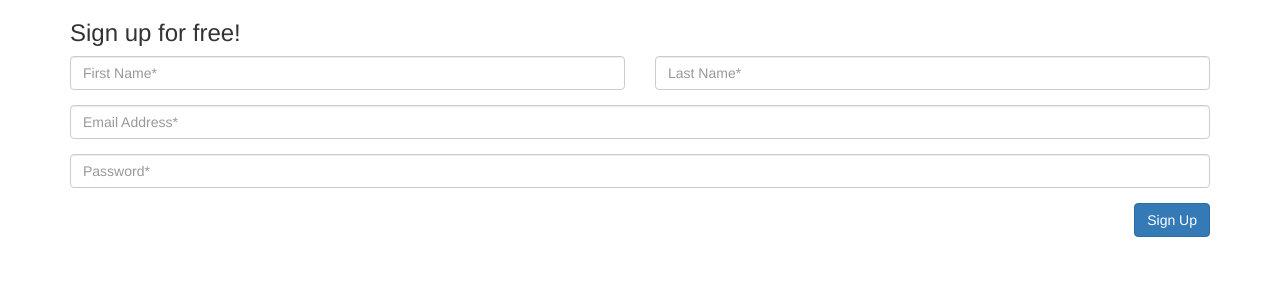
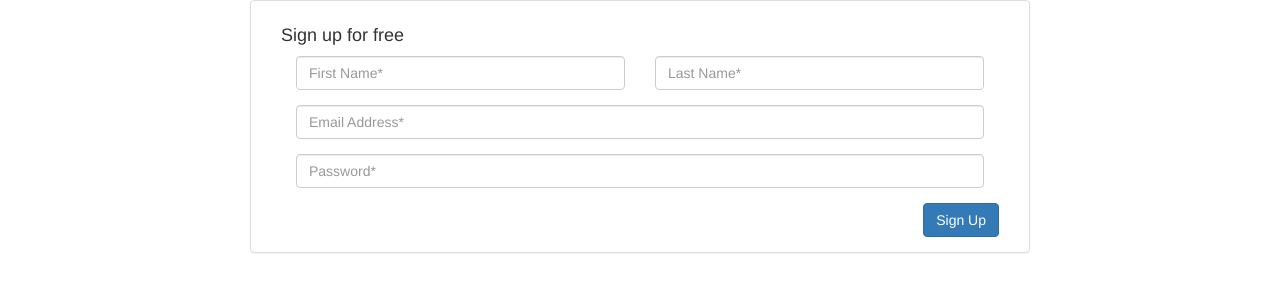
Before and after one commit to Wishdream/STD-CSSjQuery, a plain HTML site: page register.html in a window 1280 px wide. Drawn offline with nearby package versions, Linux system fonts and the light colour scheme.

Commit message:
Clear formatting, added panelling

```diff
--- a/register.html
+++ b/register.html
@@ -10,31 +10,39 @@
 	</head>
 
 	<body>
+
+		<!-- Main Layout -->
 		<div class="container">
+			<div class="row">
+				<div class="panel panel-default col-md-8 col-md-offset-2">
+					<div class="panel-body">
+						<!-- Alert Display -->
 						<div id="successMsg" class="alert alert-success hide" role="alert">
 							Registration Successful!
 						</div>
 						<form>
 							<input type="hidden" id="inputID" value="12022268">
-	  		<h3>Sign up for free!</h3>
-	  		<div class="row">
+							<h4>Sign up for free</h4>
 							<div class="form-group col-md-6">
-	    			<input class="form-control" id="inputFirstName" placeholder="First Name*" required>
+								<input class="form-control" type="text" id="inputFirstName" placeholder="First Name*" required>
 							</div>
 							<div class="form-group col-md-6">
-		    		<input class="form-control" id="inputLastName" placeholder="Last Name*" required>
+								<input class="form-control" type="text" id="inputLastName" placeholder="Last Name*" required>
 							</div>
-	  		</div>
-	  		<div class="form-group">
+							<div class="form-group col-md-12">
 								<input class="form-control" type="email" id="inputEmail" placeholder="Email Address*" required>
 							</div>
-			<div class="form-group">
+							<div class="form-group col-md-12">
 								<input class="form-control" type="password" id="inputPassword" placeholder="Password*" required>
 							</div>
 							<button class="btn btn-primary pull-right" type="submit">Sign Up</button>
 						</form>
 					</div>
+				</div>
+			</div>
+		</div>
 
+		<!-- Modal Notification -->
 		<div id="saveModal" class="modal fade">
 			<div class="modal-dialog">
 				<div class="modal-content">
@@ -54,32 +62,30 @@
 			</div>
 		</div>
 
+		<!-- Script Execution -->
 		<script type="text/javascript">
-	  	// load script when document is ready (all resources loaded)
 			$(document).ready(function() {
-	    // global input variable
 				var input = {};
 
-	    // on form submit
+				// On Form Submit
 				$('form').submit(function(e) {
 					e.preventDefault();
 
 					var $this = $(this);
-	      // serialize form, for form submission
+					// Serialize input for submission
 					input = $this.serialize();
 
 					$('#saveModal .userInput').empty();
 					$('#saveModal .userInput').append(
-	      	$('<p></p>').html('<strong>Name: </strong>' + $('#inputFirstName').val() + ' ' + $('#inputLastName').val())
-	      );
+						$('<p></p>').html('<strong>Name: </strong>' + $('#inputFirstName').val()
+						+ ' ' + $('#inputLastName').val()));
 					$('#saveModal .userInput').append(
-	      	$('<p></p>').html('<strong>Email: </strong>' + $('#inputEmail').val())
-	      );
+						$('<p></p>').html('<strong>Email: </strong>' + $('#inputEmail').val()));
 
 					$('#saveModal').modal('show');
 				});
 
-	    // on btn-login click
+				// On Login
 				$('.btn-login').click(function(e) {
 					e.preventDefault();
 					$.ajax({
```
Lines whose indentation alone changed are shown as unchanged.
